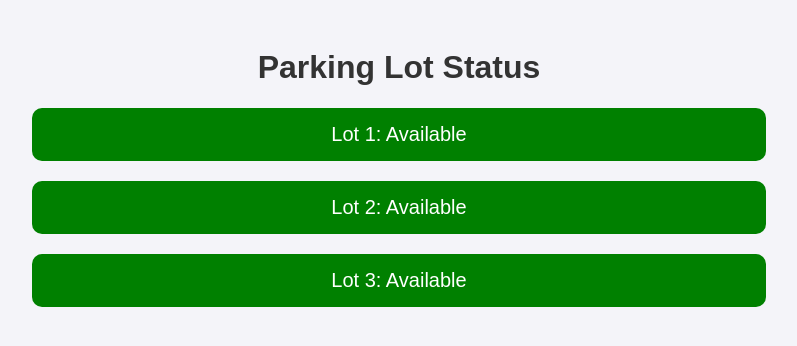
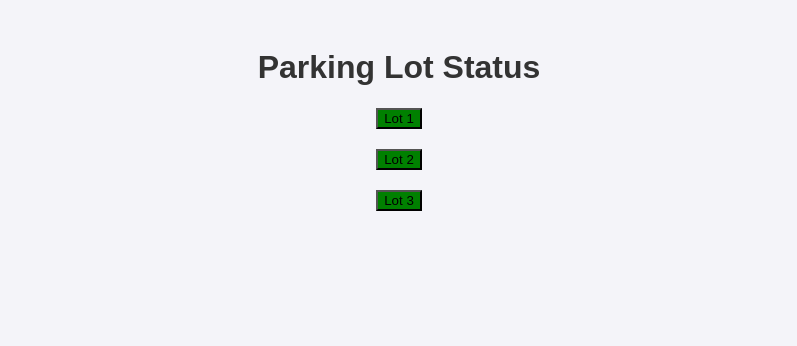
Before and after one commit to nrinc75/parking-lot-status, a plain HTML site: page index.html in a window 1280 px wide. Shown: the whole page, without its empty margins (241-1038 px from the left). Drawn offline with Linux system fonts and the light colour scheme.

Commit message:
Update index.html - moved off local storage

```diff
--- a/index.html
+++ b/index.html
@@ -9,9 +9,9 @@
 <body>
     <h1>Parking Lot Status</h1>
     <div class="parking-lots">
-        <button class="parking-button" id="lot1" onclick="toggleStatus('lot1')">Lot 1: Available</button>
-        <button class="parking-button" id="lot2" onclick="toggleStatus('lot2')">Lot 2: Available</button>
-        <button class="parking-button" id="lot3" onclick="toggleStatus('lot3')">Lot 3: Available</button>
+    <button id="lot1" class="lot-button" style="background-color: green;">Lot 1</button>
+    <button id="lot2" class="lot-button" style="background-color: green;">Lot 2</button>
+    <button id="lot3" class="lot-button" style="background-color: green;">Lot 3</button>
     </div>
     <script src="script.js"></script>
 </body>
```
